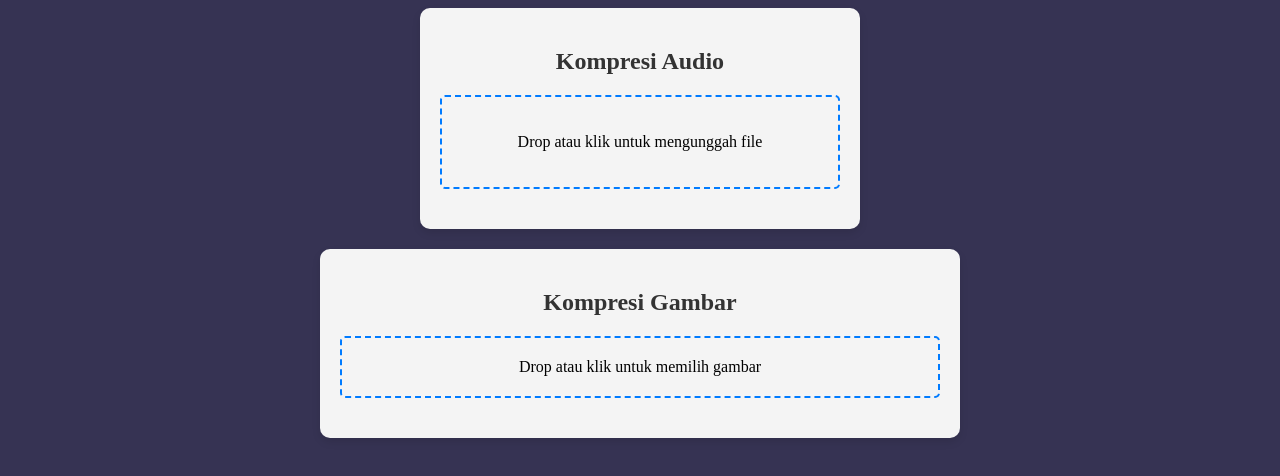
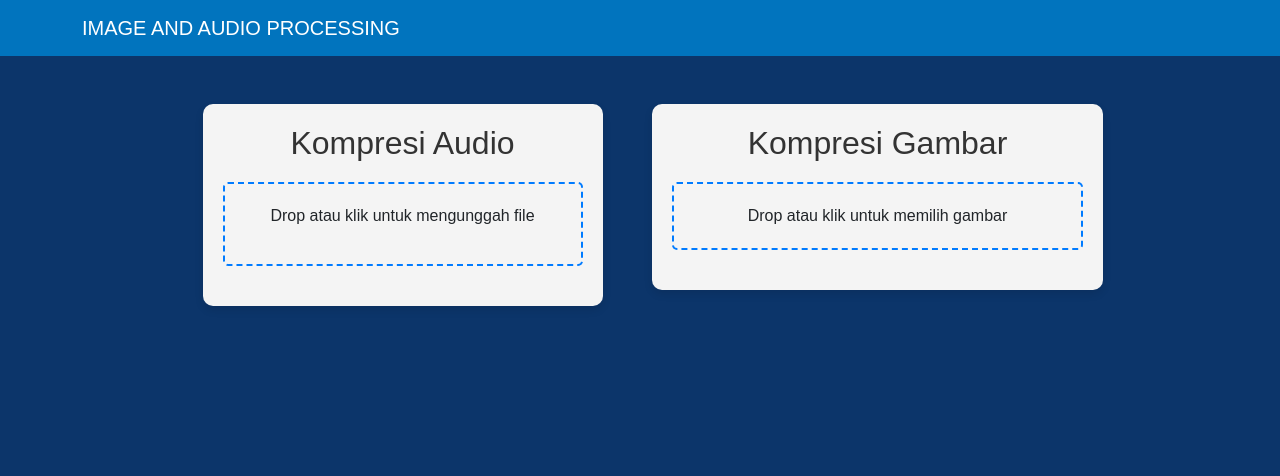
Before and after one commit to mkp-kemal/compression-image-audio, a React (Vite) app: page / in a window 1280 px wide. Shown: the top 476 px of the page. Built offline with nearby package versions, Linux system fonts and the light colour scheme.

Commit message:
remake design

```diff
--- a/src/App.jsx
+++ b/src/App.jsx
@@ -1,18 +1,26 @@
-import './app.css'
-import AudioCompressor from './components/AudioCompressor'
-import CompressImage from './components/CompressImage'
-
+import Container from 'react-bootstrap/Container';
+import Row from 'react-bootstrap/Row';
+import Col from 'react-bootstrap/Col';
+import NavbarComponent from './components/NavbarComponent';
+import AudioCompressor from './components/AudioCompressor';
+import CompressImage from './components/CompressImage';
 
 function App() {
-
   return (
-    <div className="App">
-      <div style={{marginBottom: '20px'}}>
-        <AudioCompressor />
-      </div>
-      <CompressImage />
-    </div>
-  )
+    <>
+      <NavbarComponent />
+      <Container className="my-5">
+        <Row className="justify-content-md-center">
+          <Col xs lg="5" className="text-center">
+            <AudioCompressor />
+          </Col>
+          <Col xs lg="5" className="text-center">
+            <CompressImage />
+          </Col>
+        </Row>
+      </Container>
+    </>
+  );
 }
 
-export default App
+export default App;
--- a/src/app.css
+++ /dev/null
@@ -1,3 +0,0 @@
-body{
-    background-color: #363353;
-}
--- /dev/null
+++ b/src/components/NavbarComponent.jsx
@@ -0,0 +1,15 @@
+import React from 'react';
+import Container from 'react-bootstrap/Container';
+import Navbar from 'react-bootstrap/Navbar';
+
+const NavbarComponent = () => {
+  return (
+    <Navbar className="nav">
+      <Container>
+        <Navbar.Brand className="text-white">IMAGE AND AUDIO PROCESSING</Navbar.Brand>
+      </Container>
+    </Navbar>
+  );
+};
+
+export default NavbarComponent;
--- /dev/null
+++ b/src/style/app.css
@@ -0,0 +1,43 @@
+* {
+  font-family: 'Poppins', sans-serif;
+  margin: 0;
+  padding: 0;
+}
+
+body {
+  background-color: #0c356a;
+}
+
+.nav {
+  background-color: #0174be;
+}
+
+.card {
+  background-color: #fff0ce;
+}
+
+.head {
+  background-color: #ffc436;
+}
+
+.dropzone {
+  border: 2px solid black;
+  padding: 20px;
+  padding-bottom: 10px;
+  border-radius: 10px;
+  text-align: center;
+  cursor: pointer;
+}
+
+.keterangan {
+  text-align: center;
+  margin-top: 40px;
+  margin-bottom: 10px;
+  font-size: 16px;
+  color: black;
+}
+
+.image-hasil {
+  max-width: 100%;
+  height: auto;
+}
```
Also changed, not shown: src/main.jsx (+8 -5 lines).
